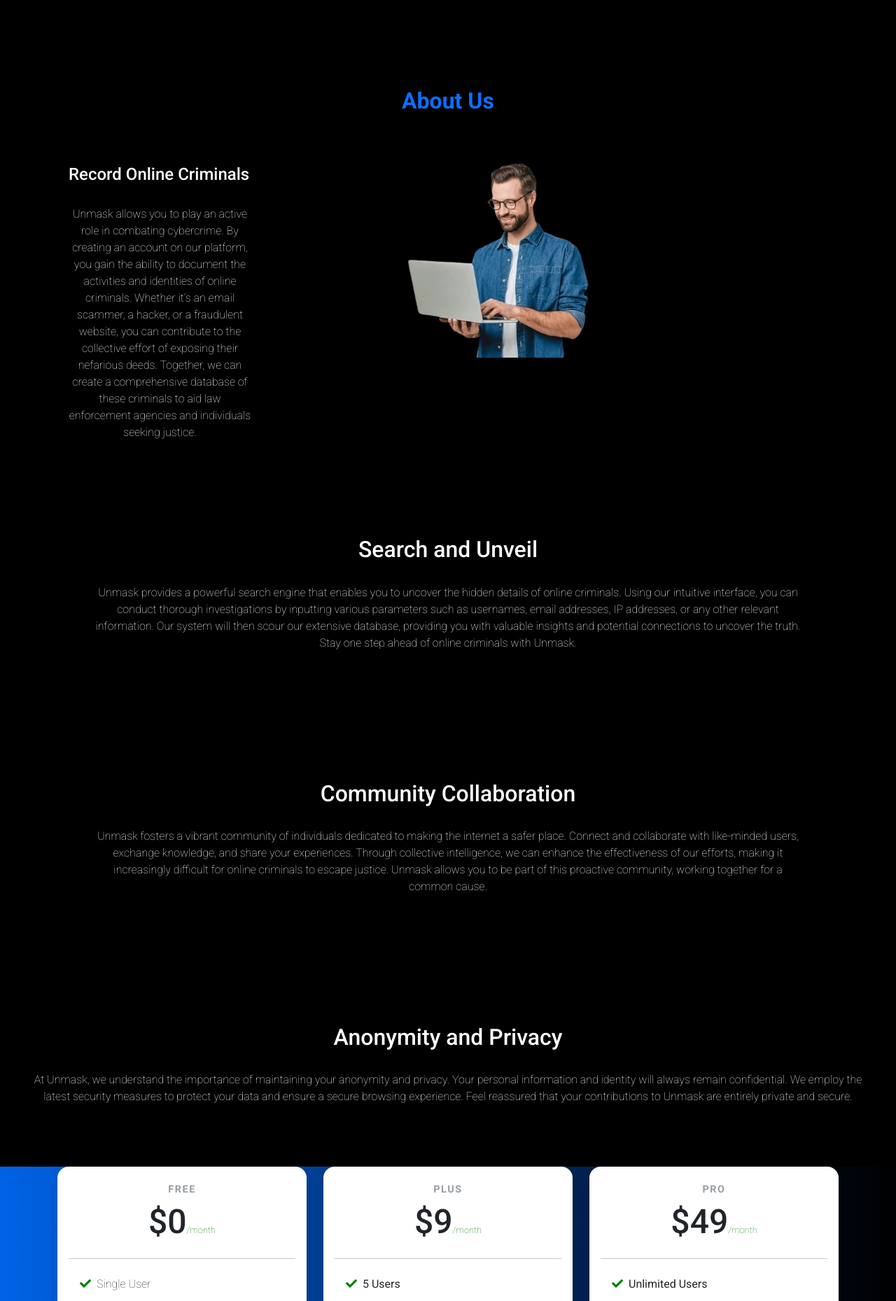
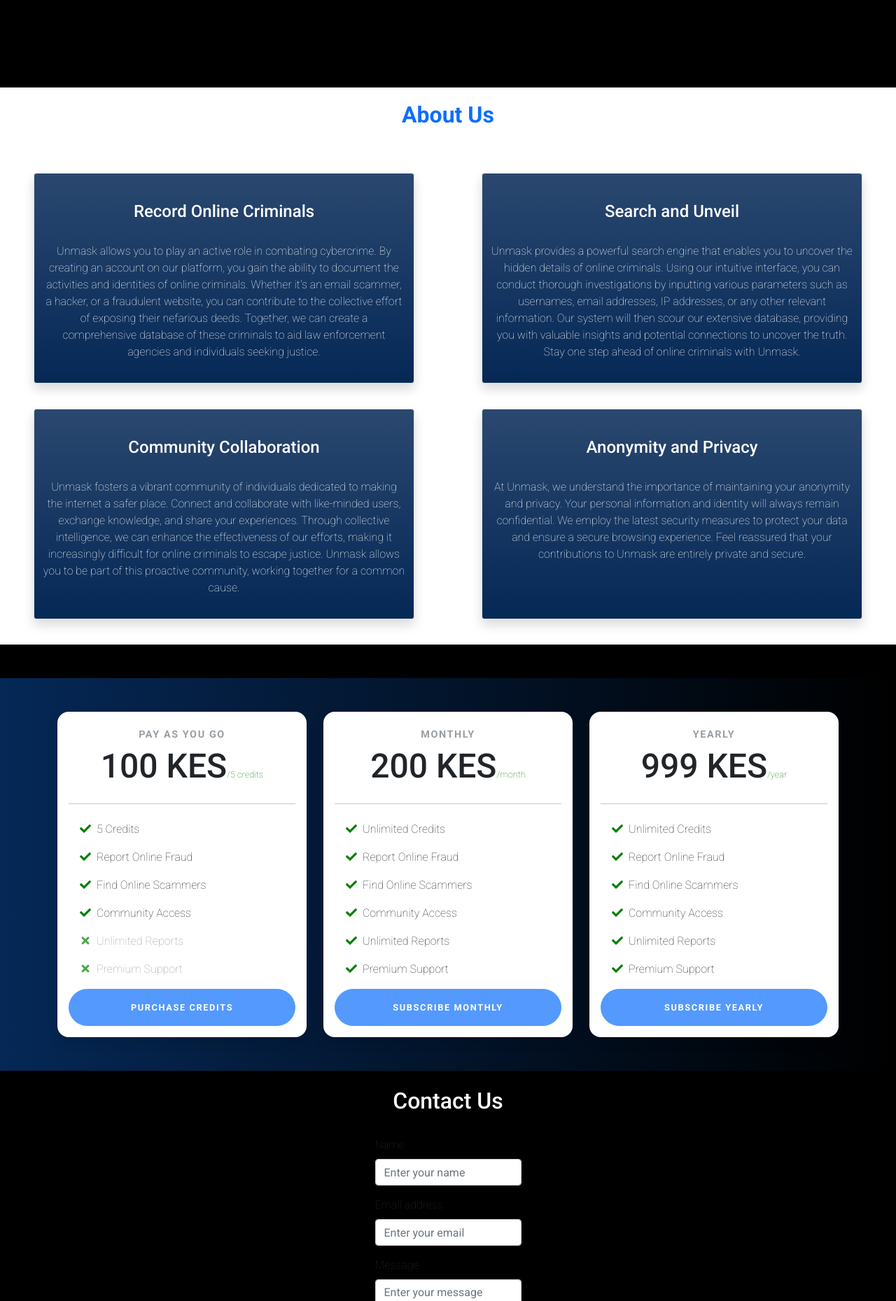
Before and after one commit to munyuawilson/Unmask, a Flask app: page / in a window 1280 px wide. Shown: the part 661-2520 px from the top of the page at 70% size. Run offline with Flask 3, Linux system fonts and the light colour scheme; some libraries are stand-ins or nearby versions.

Commit message:
add UI upgrades

```diff
--- a/static/style.css
+++ b/static/style.css
@@ -142,8 +142,15 @@ nav a h2{
 
   section.pricing {
 
-    background: linear-gradient(to left,black, #0062E6);
+    background: linear-gradient(to left,black, #052856);
   }
+  .bg-gradient{
+    background-color: #052856;
+  }
+  .bg-gradient:hover{
+    background-color: rgb(93, 89, 104);
+  }
+
 
   .pricing .card {
     border: none;
--- a/templates/main.html
+++ b/templates/main.html
@@ -83,17 +83,19 @@
 
   </div>
 
-  <div class="container mt-4">
+  <div class="container-fluid mt-4">
+
 <div class="row">
+
   <div class="col text-center">
 
     <img class="pt-5" src="/static/The Big Five Technology Companies.svg" alt="sponsers" height="100px">
 
 
   </div>
-  <div class="col text-center">
+  <div class="col text-start">
 
-    <img class="pb-5" src="/static/TP-dark-removebg-preview.png" alt="trusthb" height="200px">
+    <img class="pb-5 " src="/static/TP-dark-removebg-preview.png" alt="trusthb" height="200px">
 
   </div>
 </div>
@@ -111,11 +113,11 @@
   </div>
 
 
- <section class="mb-4 mt-4" id="about">
-    <div class="container ">
-    <h2 class="h1-responsive font-weight-bold text-center my-4 text-primary">About Us</h2>
+ <section class="mb-5 mt-4" id="about">
+    <div class="container-fluid bg-white pt-3 pb-3">
+    <h2 class="h1-responsive font-weight-bold text-center my-1 text-primary">About Us</h2>
      <div class="row mt-5">
-         <div class="col-xl-3 col-lg-3 col-md-3  mx-3">
+         <div class="col text-center mx-5 border border-black rounded pt-3 pb-3 bg-gradient shadow my-3">
 
 
             <h4 class="pt-4 text-white">  Record Online Criminals</h4>
@@ -123,126 +125,105 @@
 
 
          </div>
-         <div class="col-xl-3 col-lg-3 col-md-3 text-center mx-5 justify-content-end">
-
-          <img class='px-3' src="/static/successful-caucasian-young-man-student-600nw-2141124049-ezgif.com-webp-to-jpg-converter-removebg-preview.png" alt="photo" height="300px">
-
-         </div>
-     </div>
-     <div class="row my-5">
-      <div class="col mx-5 my-5">
+         <div class="col  mx-5 text-center border border-black rounded pt-3 pb-3 bg-gradient shadow my-3">
 
 
-        <h2 class="pt-4 text-white"> Search and Unveil</h2>
-        <p class="col-pa text-white">Unmask provides a powerful search engine that enables you to uncover the hidden details of online criminals. Using our intuitive interface, you can conduct thorough investigations by inputting various parameters such as usernames, email addresses, IP addresses, or any other relevant information. Our system will then scour our extensive database, providing you with valuable insights and potential connections to uncover the truth. Stay one step ahead of online criminals with Unmask.</p>
+          <h4 class="pt-4 text-white"> Search and Unveil</h4>
+          <p class="col-pa text-white">Unmask provides a powerful search engine that enables you to uncover the hidden details of online criminals. Using our intuitive interface, you can conduct thorough investigations by inputting various parameters such as usernames, email addresses, IP addresses, or any other relevant information. Our system will then scour our extensive database, providing you with valuable insights and potential connections to uncover the truth. Stay one step ahead of online criminals with Unmask.</p>
 
+
+       </div>
 
      </div>
 
-     </div>
 
-     <div class="row my-5">
-         <div class="col mx-5 my-5">
+     <div class="row my-1">
+         <div class="col mx-5 text-center border border-black rounded pt-3 pb-3 bg-gradient shadow my-3 ">
 
 
-            <h2 class="pt-4 text-white"> Community Collaboration</h2>
+            <h4 class="pt-4 text-white"> Community Collaboration</h4>
             <p class="col-pa text-white">Unmask fosters a vibrant community of individuals dedicated to making the internet a safer place. Connect and collaborate with like-minded users, exchange knowledge, and share your experiences. Through collective intelligence, we can enhance the effectiveness of our efforts, making it increasingly difficult for online criminals to escape justice. Unmask allows you to be part of this proactive community, working together for a common cause.</p>
 
 
          </div>
+         <div class="col mx-5 my-3 text-center border border-black rounded pt-3 pb-3 bg-gradient shadow">
 
+          <h4 class="pt-4 text-white"> Anonymity and Privacy</h4>
+          <p class="col-pa text-white">At Unmask, we understand the importance of maintaining your anonymity and privacy. Your personal information and identity will always remain confidential. We employ the latest security measures to protect your data and ensure a secure browsing experience. Feel reassured that your contributions to Unmask are entirely private and secure.</p>
+
+
+       </div>
 
      </div>
 
     </div>
-  <div class="row">
-    <div class="col mx-5 my-5">
 
-        <h2 class="pt-4 text-white"> Anonymity and Privacy</h2>
-        <p class="col-pa text-white">At Unmask, we understand the importance of maintaining your anonymity and privacy. Your personal information and identity will always remain confidential. We employ the latest security measures to protect your data and ensure a secure browsing experience. Feel reassured that your contributions to Unmask are entirely private and secure.</p>
-
-
-     </div>
-  </div>
  </section>
 
 
 
- <section class="pricing mt-3">
+ <section class="pricing mt-3 pt-5 pb-5">
   <div class="container">
     <div class="row">
-      <!-- Free Tier -->
+      <!-- Credits Tier -->
       <div class="col-lg-4">
         <div class="card mb-5 mb-lg-0">
           <div class="card-body">
-            <h5 class="card-title text-muted text-uppercase text-center">Free</h5>
-            <h6 class="card-price text-center">$0<span class="period">/month</span></h6>
+            <h5 class="card-title text-muted text-uppercase text-center">Pay as You Go</h5>
+            <h6 class="card-price text-center">100 KES<span class="period">/5 credits</span></h6>
             <hr>
             <ul class="fa-ul">
-              <li><span class="fa-li"><i class="fas fa-check"></i></span>Single User</li>
-              <li><span class="fa-li"><i class="fas fa-check"></i></span>5GB Storage</li>
-              <li><span class="fa-li"><i class="fas fa-check"></i></span>Unlimited Public Projects</li>
+              <li><span class="fa-li"><i class="fas fa-check"></i></span>5 Credits</li>
+              <li><span class="fa-li"><i class="fas fa-check"></i></span>Report Online Fraud</li>
+              <li><span class="fa-li"><i class="fas fa-check"></i></span>Find Online Scammers</li>
               <li><span class="fa-li"><i class="fas fa-check"></i></span>Community Access</li>
-              <li class="text-muted"><span class="fa-li"><i class="fas fa-times"></i></span>Unlimited
-                Private Projects</li>
-              <li class="text-muted"><span class="fa-li"><i class="fas fa-times"></i></span>Dedicated
-                Phone Support</li>
-              <li class="text-muted"><span class="fa-li"><i class="fas fa-times"></i></span>Free Subdomain
-              </li>
-              <li class="text-muted"><span class="fa-li"><i class="fas fa-times"></i></span>Monthly Status
-                Reports</li>
+              <li class="text-muted"><span class="fa-li"><i class="fas fa-times"></i></span>Unlimited Reports</li>
+              <li class="text-muted"><span class="fa-li"><i class="fas fa-times"></i></span>Premium Support</li>
             </ul>
             <div class="d-grid">
-              <a href="#" class="btn btn-primary text-uppercase">Button</a>
+              <a href="{{url_for('login')}}" class="btn btn-primary text-uppercase">Purchase Credits</a>
             </div>
           </div>
         </div>
       </div>
-      <!-- Plus Tier -->
+      <!-- Monthly Subscription Tier -->
       <div class="col-lg-4">
         <div class="card mb-5 mb-lg-0">
           <div class="card-body">
-            <h5 class="card-title text-muted text-uppercase text-center">Plus</h5>
-            <h6 class="card-price text-center">$9<span class="period">/month</span></h6>
+            <h5 class="card-title text-muted text-uppercase text-center">Monthly</h5>
+            <h6 class="card-price text-center">200 KES<span class="period">/month</span></h6>
             <hr>
             <ul class="fa-ul">
-              <li><span class="fa-li"><i class="fas fa-check"></i></span><strong>5 Users</strong></li>
-              <li><span class="fa-li"><i class="fas fa-check"></i></span>50GB Storage</li>
-              <li><span class="fa-li"><i class="fas fa-check"></i></span>Unlimited Public Projects</li>
+              <li><span class="fa-li"><i class="fas fa-check"></i></span>Unlimited Credits</li>
+              <li><span class="fa-li"><i class="fas fa-check"></i></span>Report Online Fraud</li>
+              <li><span class="fa-li"><i class="fas fa-check"></i></span>Find Online Scammers</li>
               <li><span class="fa-li"><i class="fas fa-check"></i></span>Community Access</li>
-              <li><span class="fa-li"><i class="fas fa-check"></i></span>Unlimited Private Projects</li>
-              <li><span class="fa-li"><i class="fas fa-check"></i></span>Dedicated Phone Support</li>
-              <li><span class="fa-li"><i class="fas fa-check"></i></span>Free Subdomain</li>
-              <li class="text-muted"><span class="fa-li"><i class="fas fa-times"></i></span>Monthly Status
-                Reports</li>
+              <li><span class="fa-li"><i class="fas fa-check"></i></span>Unlimited Reports</li>
+              <li><span class="fa-li"><i class="fas fa-check"></i></span>Premium Support</li>
             </ul>
             <div class="d-grid">
-              <a href="#" class="btn btn-primary text-uppercase">Button</a>
+              <a href="{{url_for('login')}}" class="btn btn-primary text-uppercase">Subscribe Monthly</a>
             </div>
           </div>
         </div>
       </div>
-      <!-- Pro Tier -->
+      <!-- Yearly Subscription Tier -->
       <div class="col-lg-4">
         <div class="card">
           <div class="card-body">
-            <h5 class="card-title text-muted text-uppercase text-center">Pro</h5>
-            <h6 class="card-price text-center">$49<span class="period">/month</span></h6>
+            <h5 class="card-title text-muted text-uppercase text-center">Yearly</h5>
+            <h6 class="card-price text-center">999 KES<span class="period">/year</span></h6>
             <hr>
             <ul class="fa-ul">
-              <li><span class="fa-li"><i class="fas fa-check"></i></span><strong>Unlimited Users</strong>
-              </li>
-              <li><span class="fa-li"><i class="fas fa-check"></i></span>150GB Storage</li>
-              <li><span class="fa-li"><i class="fas fa-check"></i></span>Unlimited Public Projects</li>
+              <li><span class="fa-li"><i class="fas fa-check"></i></span>Unlimited Credits</li>
+              <li><span class="fa-li"><i class="fas fa-check"></i></span>Report Online Fraud</li>
+              <li><span class="fa-li"><i class="fas fa-check"></i></span>Find Online Scammers</li>
               <li><span class="fa-li"><i class="fas fa-check"></i></span>Community Access</li>
-              <li><span class="fa-li"><i class="fas fa-check"></i></span>Unlimited Private Projects</li>
-              <li><span class="fa-li"><i class="fas fa-check"></i></span>Dedicated Phone Support</li>
-              <li><span class="fa-li"><i class="fas fa-check"></i></span><strong>Unlimited</strong> Free
-                Subdomains</li>
-              <li><span class="fa-li"><i class="fas fa-check"></i></span>Monthly Status Reports</li>
+              <li><span class="fa-li"><i class="fas fa-check"></i></span>Unlimited Reports</li>
+              <li><span class="fa-li"><i class="fas fa-check"></i></span>Premium Support</li>
             </ul>
             <div class="d-grid">
-              <a href="#" class="btn btn-primary text-uppercase">Button</a>
+              <a href="{{url_for('login')}}" class="btn btn-primary text-uppercase">Subscribe Yearly</a>
             </div>
           </div>
         </div>
@@ -250,6 +231,7 @@
     </div>
   </div>
 </section>
+
 
  <section class="mb-4" id='donate'>
 
@@ -269,10 +251,11 @@
 -->
 
   <section class="mb-4" id='contact'>
-<div class="container center">
-    <h2 class=" text-white h1-responsive font-weight-bold text-center my-4">Contact</h2>
+    <h2 class=" text-white   text-center my-4">Contact Us</h2>
+<div class="container justify-content-center align-items-center d-flex mt-3">
+
     <form method="post">
-        <div class="form-group">
+        <div class="form-group mt-2">
           <label for="name">Name</label>
           <input type="text" class="form-control" name="name" placeholder="Enter your name">
         </div>
@@ -284,7 +267,7 @@
           <label for="message">Message</label>
           <textarea class="form-control" name="message" rows="5" placeholder="Enter your message"></textarea>
         </div>
-        <button type="submit" class="btn btn-primary">Submit</button>
+        <button type="submit" class="btn btn-primary text-center">Submit</button>
       </form>
 
 </div>
@@ -292,7 +275,7 @@
 </section>
 
 <div class="text-center text-white p-4" style="background-color: rgba(0, 0, 0, 0.05);">
-    © 2023 Copyright: Unmask.com
+    © 2024 Copyright: Unmask.com
 
   </div>
 
```
